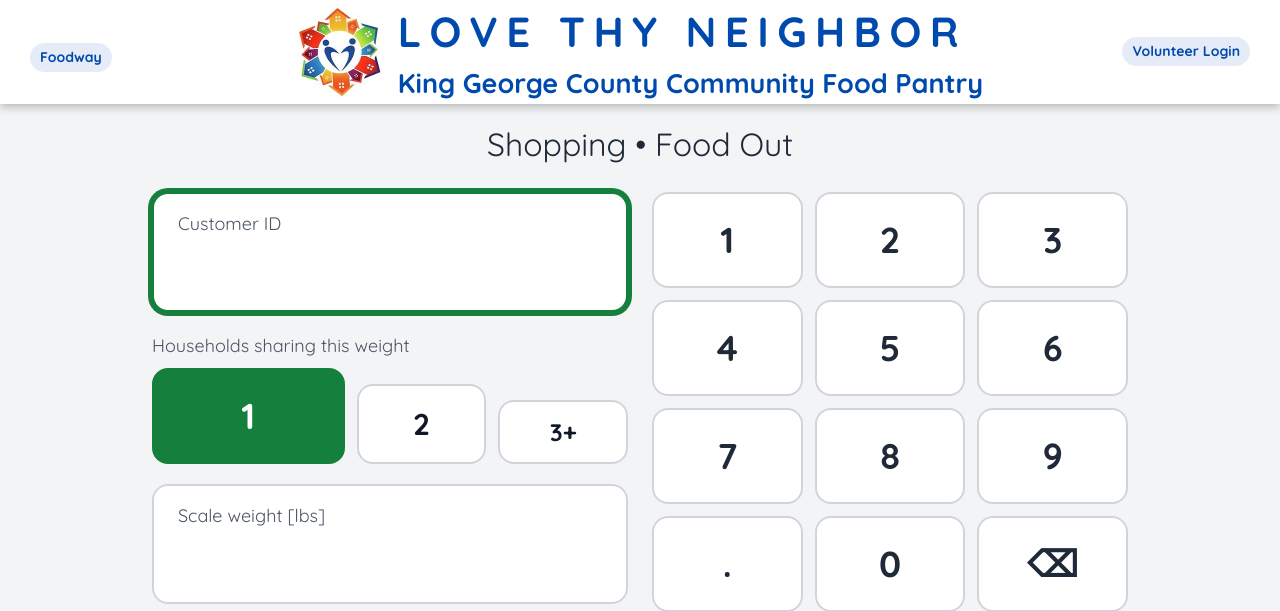
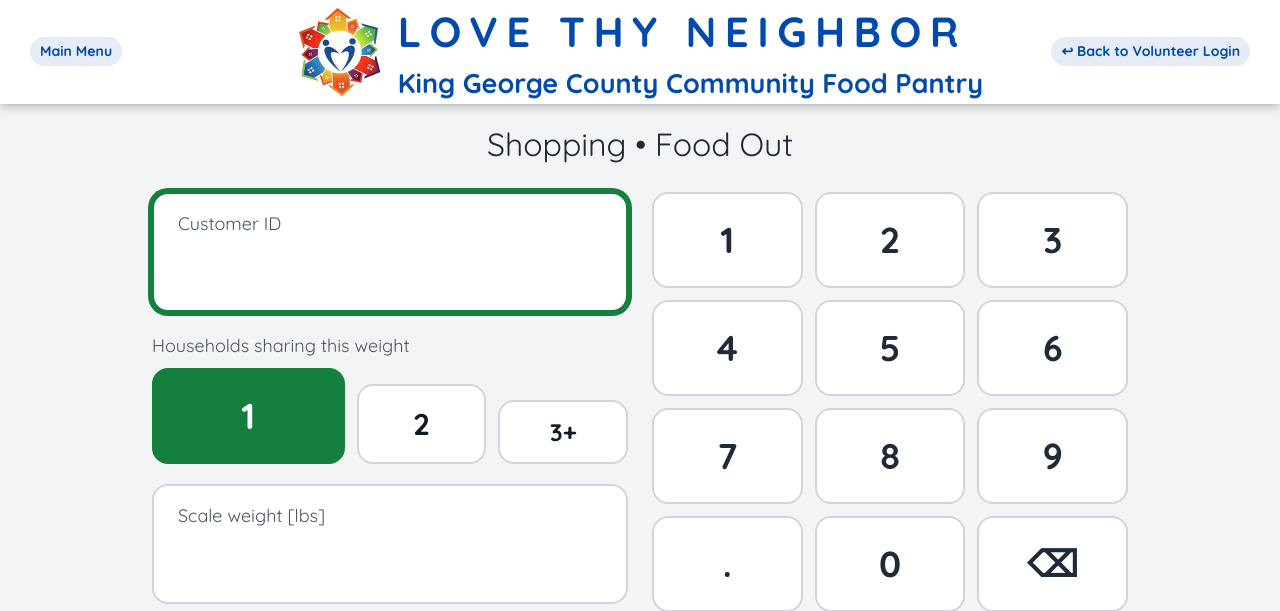
Before and after one commit to DTech115/loveThyNeighborKGExtended, a PHP site: page /foodwayShopping.php in a window 1280 px wide. Shown: the top 611 px of the page. Run offline with PHP 8.4, Linux system fonts and the light colour scheme; some libraries are stand-ins or nearby versions.

Commit message:
fixed header readability + page placeholders

```diff
--- /dev/null
+++ b/foodwayWaste.php
@@ -0,0 +1,3 @@
+<?php
+
+?>
--- a/header.php
+++ b/header.php
@@ -4,7 +4,7 @@ if (($isFoodwayPage ?? false) === true) {
     <header class="header foodway-public-header">
         <div class="header-container">
             <div class="header-left">
-                <div class="date"><a href="foodwayHome.php">Foodway</a></div>
+                <div class="profile-name foodway-public-login"><a href="foodwayHome.php">Main Menu</a></div>
             </div>
             <div class="header-center">
                 <div class="header-top">
@@ -18,7 +18,7 @@ if (($isFoodwayPage ?? false) === true) {
                 </div>
             </div>
             <div class="header-right">
-                <a class="profile-name foodway-public-login" href="login.php">Volunteer Login</a>
+                <a class="profile-name foodway-public-login" href="login.php">↩ Back to Volunteer Login</a>
             </div>
         </div>
     </header>
```
Also changed, not shown: foodwayHome.php (+7 -7 lines).
